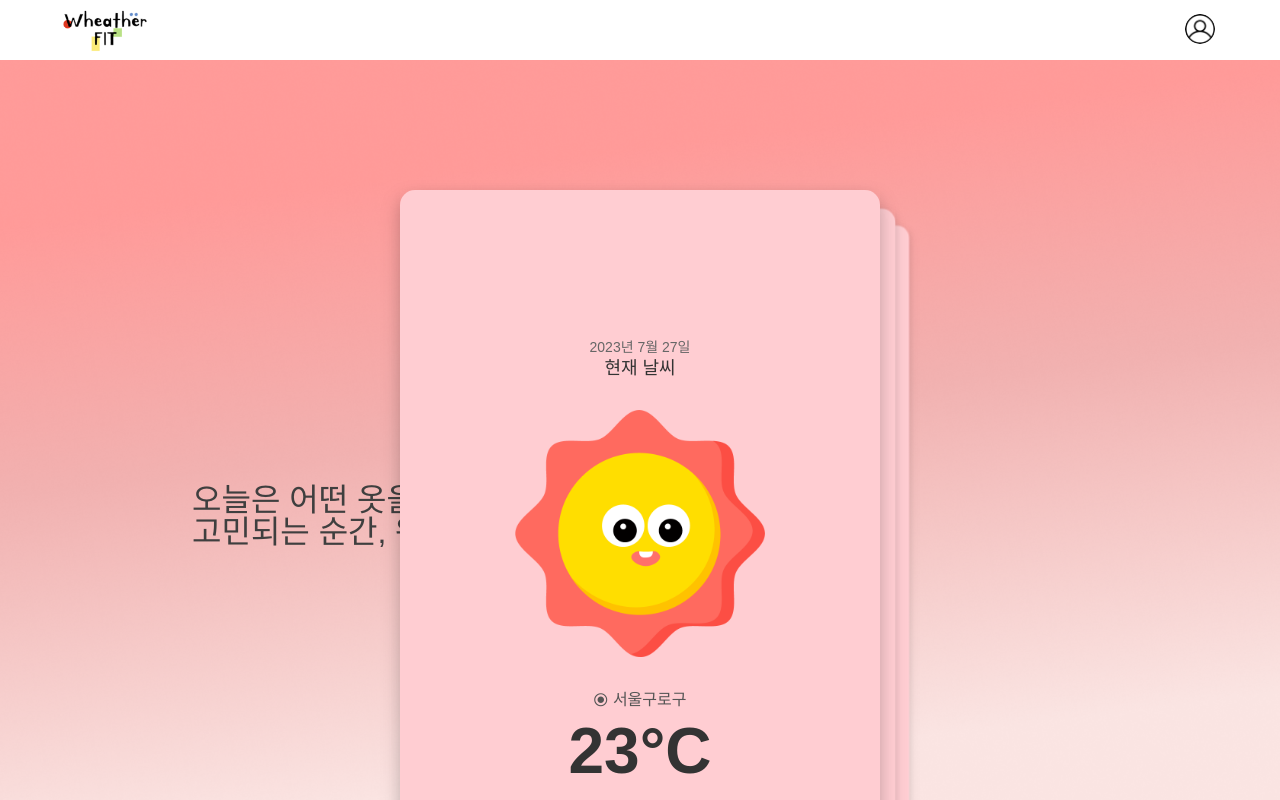
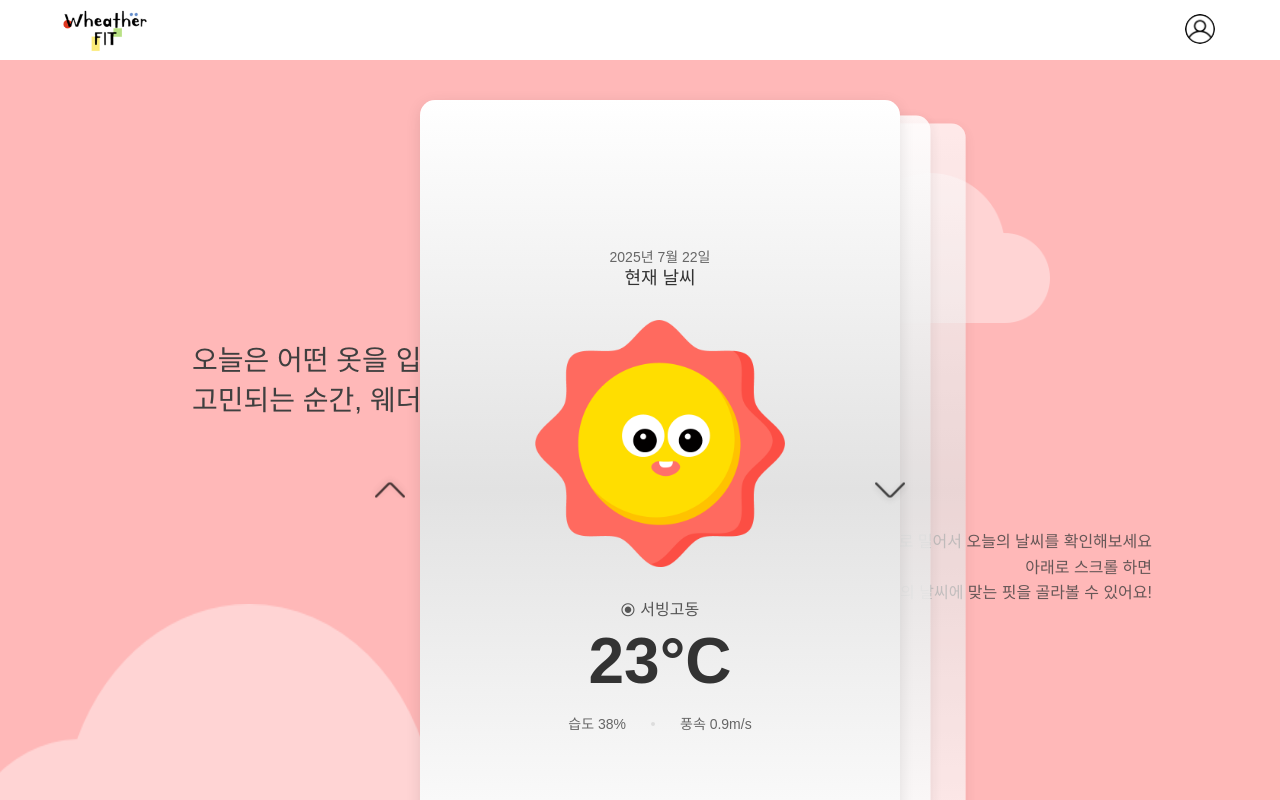
Before and after one commit to pshyun123/weather-fit, a React (Create React App) app: page / in a window 1280 px wide. Shown: the top 800 px of the page. Built offline with nearby package versions, Linux system fonts and the light colour scheme; no server answers.

Commit message:
mainpage layout

```diff
--- a/src/component/main/WeatherCard.jsx
+++ b/src/component/main/WeatherCard.jsx
@@ -3,7 +3,12 @@ import styled from "styled-components";
 import sunnyIcon from "../../images/sunnynohand.png";
 
 const WeatherCardContainer = styled.div`
-  background-color: #ffcdd2;
+  background: linear-gradient(
+    to bottom,
+    rgba(255, 255, 255, 1) 0%,
+    rgba(226, 226, 226, 1) 50%,
+    rgba(255, 255, 255, 1) 100%
+  );
   width: 480px;
   height: 780px;
   border-radius: 15px;
--- a/src/component/main/WeatherCardCarousel.jsx
+++ b/src/component/main/WeatherCardCarousel.jsx
@@ -1,61 +1,74 @@
-import React, { useState, useRef, useEffect } from "react";
+import React, { useState } from "react";
 import styled from "styled-components";
 import WeatherCard from "./WeatherCard";
-
-const CarouselSection = styled.div`
-  padding: 60px 0;
-  width: 100%;
-  border-radius: 0;
-`;
+import arrowImage from "../../images/carouselarrow.png";
 
 const CarouselContainer = styled.div`
   position: relative;
   width: 100%;
-  max-width: 1200px;
+  max-width: 480px;
   display: flex;
   justify-content: center;
   align-items: center;
   margin: 0 auto;
-  padding: 40px 0;
-  perspective: 1000px;
-  cursor: grab;
-
-  &:active {
-    cursor: grabbing;
-  }
+  padding: 40px 20px;
+  overflow: visible;
 `;
 
 const CarouselWrapper = styled.div`
   position: relative;
   width: 100%;
-  height: 100%;
+  height: 780px;
   display: flex;
   justify-content: center;
-  transform-style: preserve-3d;
 `;
 
 const CarouselSlide = styled.div`
   position: absolute;
+  left: ${(props) => props.$position.x}px;
+  top: ${(props) => props.$position.y}px;
   width: 480px;
-  transform: ${(props) => {
-    const offset = props.$index - props.$activeIndex;
-    if (offset === 0) return "translateX(0) scale(1) translateZ(0)";
+  z-index: ${(props) => props.$position.z};
+  transform: ${(props) =>
+    props.$position.scale ? `scale(${props.$position.scale})` : "scale(1)"};
+  transition: all 0.5s ease-in-out;
+  opacity: ${(props) =>
+    props.$position.opacity !== undefined ? props.$position.opacity : 1};
+  display: ${(props) => (props.$position.visible ? "block" : "none")};
+`;
 
-    // 비활성화된 카드는 오른쪽으로 살짝 이동하고 크기를 줄이고 뒤쪽에 배치
-    const xOffset = offset * 40; // 오른쪽으로 40px씩 이동
-    const zOffset = offset * -50; // 뒤로 50px씩 이동
-    const scale = 1 - Math.abs(offset) * 0.05; // 크기를 5%씩 줄임
+const NavArrow = styled.div`
+  position: absolute;
+  top: 50%;
+  transform: translateY(-50%);
+  width: 40px;
+  height: 40px;
+  display: flex;
+  justify-content: center;
+  align-items: center;
+  cursor: pointer;
+  z-index: 20;
+  opacity: 0.7;
+  transition: opacity 0.3s ease;
 
-    return `translateX(${xOffset}px) scale(${scale}) translateZ(${zOffset}px)`;
-  }};
-  opacity: ${(props) =>
-    Math.abs(props.$index - props.$activeIndex) > 2 ? 0 : 1};
-  z-index: ${(props) => 10 - Math.abs(props.$index - props.$activeIndex)};
-  transition: all 0.5s ease-in-out;
-  box-shadow: ${(props) =>
-    props.$index === props.$activeIndex
-      ? "0 10px 20px rgba(0, 0, 0, 0.15)"
-      : "0 5px 10px rgba(0, 0, 0, 0.1)"};
+  &:hover {
+    opacity: 1;
+  }
+
+  &.prev {
+    left: -30px;
+    transform: translateY(-50%) rotate(180deg);
+  }
+
+  &.next {
+    right: -30px;
+  }
+`;
+
+const ArrowImage = styled.img`
+  width: 30px;
+  height: 30px;
+  filter: drop-shadow(0px 2px 3px rgba(0, 0, 0, 0.2));
 `;
 
 const CarouselDots = styled.div`
@@ -80,9 +93,7 @@ const CarouselDot = styled.div`
 
 const WeatherCardCarousel = ({ weatherCards = [] }) => {
   const [activeIndex, setActiveIndex] = useState(0);
-  const [startX, setStartX] = useState(0);
-  const [isDragging, setIsDragging] = useState(false);
-  const containerRef = useRef(null);
+  const [isAnimating, setIsAnimating] = useState(false);
 
   // 기본 날씨 데이터
   const defaultWeatherCards = [
@@ -115,96 +126,108 @@ const WeatherCardCarousel = ({ weatherCards = [] }) => {
   // 전달된 데이터가 없으면 기본 데이터 사용
   const cards = weatherCards.length > 0 ? weatherCards : defaultWeatherCards;
 
-  const handleDotClick = (index) => {
-    setActiveIndex(index);
+  // 카드 위치 계산 함수 - 3개의 카드만 표시하도록 수정
+  const getCardPosition = (index) => {
+    // 활성 카드와의 상대적 위치 계산
+    const totalCards = cards.length;
+    const relativePosition = (index - activeIndex + totalCards) % totalCards;
+
+    // 현재 보이는 활성 카드 (중앙)
+    if (relativePosition === 0) {
+      return {
+        x: 0,
+        y: 0,
+        z: 10,
+        opacity: 1,
+        scale: 1,
+        visible: true,
+      };
+    }
+
+    // 바로 다음 카드 (오른쪽)
+    if (relativePosition === 1) {
+      return {
+        x: 40,
+        y: 0,
+        z: 9,
+        opacity: 0.85,
+        scale: 0.96,
+        visible: true,
+      };
+    }
+
+    // 바로 이전 카드 (뒤쪽)
+    if (relativePosition === totalCards - 1) {
+      return {
+        x: 80, // 첫-둘 차이만큼 더 이동 (40 + 40)
+        y: 0, // y는 0으로 유지
+        z: 8, // z 인덱스도 동일한 차이 (9 - 1 = 8)
+        opacity: 0.7, // 투명도도 비슷한 차이 (0.85 - 0.15 = 0.70)
+        scale: 0.94, // 크기도 비슷한 차이 (0.98 - 0.02 = 0.96)
+        visible: true,
+      };
+    }
+
+    // 나머지 카드는 숨김
+    return {
+      x: 0,
+      y: 0,
+      z: 0,
+      opacity: 0,
+      visible: false,
+    };
   };
 
-  const handleMouseDown = (e) => {
-    setStartX(e.clientX);
-    setIsDragging(true);
+  // 다음 카드로 이동
+  const handleNext = () => {
+    if (isAnimating) return;
+
+    setIsAnimating(true);
+    setActiveIndex((prev) => (prev === cards.length - 1 ? 0 : prev + 1));
+
+    setTimeout(() => {
+      setIsAnimating(false);
+    }, 500);
   };
 
-  const handleMouseMove = (e) => {
-    if (!isDragging) return;
+  // 이전 카드로 이동
+  const handlePrev = () => {
+    if (isAnimating) return;
 
-    const diffX = e.clientX - startX;
+    setIsAnimating(true);
+    setActiveIndex((prev) => (prev === 0 ? cards.length - 1 : prev - 1));
 
-    // 충분한 거리를 드래그했을 때만 슬라이드 변경
-    if (Math.abs(diffX) > 50) {
-      if (diffX > 0 && activeIndex > 0) {
-        // 오른쪽으로 드래그 - 이전 슬라이드
-        setActiveIndex(activeIndex - 1);
-      } else if (diffX < 0 && activeIndex < cards.length - 1) {
-        // 왼쪽으로 드래그 - 다음 슬라이드
-        setActiveIndex(activeIndex + 1);
-      }
-
-      // 드래그 상태 리셋
-      setIsDragging(false);
-    }
+    setTimeout(() => {
+      setIsAnimating(false);
+    }, 500);
   };
 
-  const handleMouseUp = () => {
-    setIsDragging(false);
-  };
+  // 특정 카드로 이동
+  const handleDotClick = (index) => {
+    if (isAnimating || index === activeIndex) return;
 
-  // 컴포넌트 바깥에서 마우스 버튼을 놓은 경우에도 드래그 상태 리셋
-  useEffect(() => {
-    const handleGlobalMouseUp = () => {
-      setIsDragging(false);
-    };
+    setIsAnimating(true);
+    setActiveIndex(index);
 
-    window.addEventListener("mouseup", handleGlobalMouseUp);
-
-    return () => {
-      window.removeEventListener("mouseup", handleGlobalMouseUp);
-    };
-  }, []);
-
-  // 터치 이벤트 핸들러 - 모바일 지원
-  const handleTouchStart = (e) => {
-    setStartX(e.touches[0].clientX);
-    setIsDragging(true);
-  };
-
-  const handleTouchMove = (e) => {
-    if (!isDragging) return;
-
-    const diffX = e.touches[0].clientX - startX;
-
-    if (Math.abs(diffX) > 50) {
-      if (diffX > 0 && activeIndex > 0) {
-        setActiveIndex(activeIndex - 1);
-      } else if (diffX < 0 && activeIndex < cards.length - 1) {
-        setActiveIndex(activeIndex + 1);
-      }
-
-      setIsDragging(false);
-    }
-  };
-
-  const handleTouchEnd = () => {
-    setIsDragging(false);
+    setTimeout(() => {
+      setIsAnimating(false);
+    }, 500);
   };
 
   return (
-    <CarouselSection>
-      <CarouselContainer
-        ref={containerRef}
-        onMouseDown={handleMouseDown}
-        onMouseMove={handleMouseMove}
-        onMouseUp={handleMouseUp}
-        onMouseLeave={handleMouseUp}
-        onTouchStart={handleTouchStart}
-        onTouchMove={handleTouchMove}
-        onTouchEnd={handleTouchEnd}
-      >
+    <>
+      <CarouselContainer>
+        <NavArrow className="prev" onClick={handlePrev}>
+          <ArrowImage src={arrowImage} alt="이전" />
+        </NavArrow>
+
         <CarouselWrapper>
           {cards.map((card, index) => (
             <CarouselSlide
-              key={index}
+              key={`${card.date}-${index}`}
               $index={index}
               $activeIndex={activeIndex}
+              $position={getCardPosition(index)}
             >
               <WeatherCard
                 date={card.date}
@@ -217,18 +240,22 @@ const WeatherCardCarousel = ({ weatherCards = [] }) => {
             </CarouselSlide>
           ))}
         </CarouselWrapper>
+
+        <NavArrow className="next" onClick={handleNext}>
+          <ArrowImage src={arrowImage} alt="다음" />
+        </NavArrow>
       </CarouselContainer>
 
       <CarouselDots>
         {cards.map((_, index) => (
           <CarouselDot
             key={index}
-            $active={activeIndex === index}
+            $active={index === activeIndex}
             onClick={() => handleDotClick(index)}
           />
         ))}
       </CarouselDots>
-    </CarouselSection>
+    </>
   );
 };
 
--- a/src/component/main/WeatherMain.jsx
+++ b/src/component/main/WeatherMain.jsx
@@ -2,9 +2,11 @@ import React from "react";
 import styled from "styled-components";
 import mainImg from "../../images/main_bg.png";
 import WeatherCardCarousel from "./WeatherCardCarousel";
+import arrowImage from "../../images/carouselarrow.png";
+import cloudImage from "../../images/cloud.png";
 
 const MainBannerComp = styled.section`
-  background-image: url(${mainImg});
+  background-color: #ffb8b8;
   width: 100%;
   min-height: 100vh;
   background-size: cover;
@@ -12,9 +14,10 @@ const MainBannerComp = styled.section`
   display: flex;
   flex-direction: column;
   align-items: center;
-  justify-content: flex-start;
-  padding-top: 30px;
+  justify-content: center;
+  padding: 0;
   position: relative;
+  overflow: hidden;
 
   .sectionWrapper {
     width: 100%;
@@ -22,40 +25,84 @@ const MainBannerComp = styled.section`
     display: flex;
     flex-direction: column;
     align-items: center;
+    position: relative;
   }
 
-  .info-text {
+  .left-text {
     position: absolute;
-    left: 192px;
-    top: 424px;
+    left: 15%;
+    top: 30%;
     color: rgba(63, 63, 63, 1);
     text-align: left;
     z-index: 1;
-    font-size: 32px;
-    font-weight: 400;
-    line-height: 100%;
+    font-size: 28px;
+    font-weight: 500;
+    line-height: 140%;
   }
 
-  .cloud-image {
+  .right-text {
     position: absolute;
-    right: 80px;
-    top: 100px;
-    width: 120px;
-    height: 120px;
-    opacity: 0.8;
+    right: 10%;
+    top: 50%;
+    color: rgba(63, 63, 63, 0.8);
+    text-align: right;
+    z-index: 1;
+    font-size: 16px;
+    font-weight: 400;
+    line-height: 160%;
+    max-width: 400px;
+  }
+
+  .cloud-image-right {
+    position: absolute;
+    right: 18%;
+    top: 12%;
+    width: 240px;
+    height: 150px;
+    opacity: 0.4;
+  }
+
+  .cloud-image-right-image {
+    width: 100%;
+    height: 100%;
+  }
+
+  .cloud-image-left {
+    position: absolute;
+    right: 4%;
+    top: 58%;
+    width: 100%;
+    height: 100%;
+    opacity: 0.4;
+    z-index: 0;
+  }
+
+  .cloud-image-left-image {
+    width: 600px;
+    height: 450px;
   }
 
   .bottom-arrow {
-    position: absolute;
-    bottom: 30px;
-    left: 50%;
-    transform: translateX(-50%);
+    position: relative;
+    display: flex;
+    justify-content: center;
+    align-items: center;
+
     cursor: pointer;
+
+    z-index: 2;
+    width: 50px;
+    height: 50px;
+  }
+
+  .bottom-arrow-image {
+    width: 50px;
+    height: 50px;
   }
 
   .carousel-container {
     width: 100%;
-    max-width: 420px;
+    max-width: 480px;
     margin: 0 auto;
     position: relative;
     z-index: 2;
@@ -66,31 +113,28 @@ const MainBanner = () => {
   // 날씨 카드 데이터
   const weatherData = [
     {
-      date: "2023년 7월 27일",
+      date: "2025년 7월 22일",
       location: "현재 날씨",
-      city: "서울구로구",
+      city: "서빙고동",
       temperature: "23°C",
       humidity: "38%",
-      wind: "0.6m/s",
-      weatherIcon: "sunny",
+      wind: "0.9m/s",
     },
     {
-      date: "2023년 7월 28일",
+      date: "2025년 7월 23일",
       location: "내일 날씨",
-      city: "서울구로구",
+      city: "서빙고동",
       temperature: "25°C",
       humidity: "40%",
       wind: "0.8m/s",
-      weatherIcon: "cloudy",
     },
     {
-      date: "2023년 7월 29일",
+      date: "2025년 7월 24일",
       location: "모레 날씨",
-      city: "서울구로구",
+      city: "서빙고동",
       temperature: "22°C",
       humidity: "65%",
       wind: "1.2m/s",
-      weatherIcon: "rainy",
     },
   ];
 
@@ -98,9 +142,30 @@ const MainBanner = () => {
     <>
       <MainBannerComp>
         <div className="sectionWrapper">
-          <div className="info-text">
+          <div className="left-text">
             <p>오늘은 어떤 옷을 입어야 하지?</p>
             <p>고민되는 순간, 웨더핏!</p>
+          </div>
+
+          <div className="right-text">
+            <p>왼쪽으로 밀어서 오늘의 날씨를 확인해보세요</p>
+            <p>아래로 스크롤 하면</p>
+            <p>오늘의 날씨에 맞는 핏을 골라볼 수 있어요!</p>
+          </div>
+
+          <div className="cloud-image-right">
+            <img
+              src={cloudImage}
+              alt="구름"
+              className="cloud-image-right-image"
+            />
+          </div>
+          <div className="cloud-image-left">
+            <img
+              src={cloudImage}
+              alt="구름"
+              className="cloud-image-left-image"
+            />
           </div>
 
           <div className="carousel-container">
@@ -108,7 +173,11 @@ const MainBanner = () => {
           </div>
 
           <div className="bottom-arrow">
-            <span>⌄</span>
+            <img
+              src={arrowImage}
+              alt="아래로 스크롤"
+              className="bottom-arrow-image"
+            />
           </div>
         </div>
       </MainBannerComp>
```
Also changed, not shown: src/images/carouselarrow.png (added), src/images/cloud.png (added).
